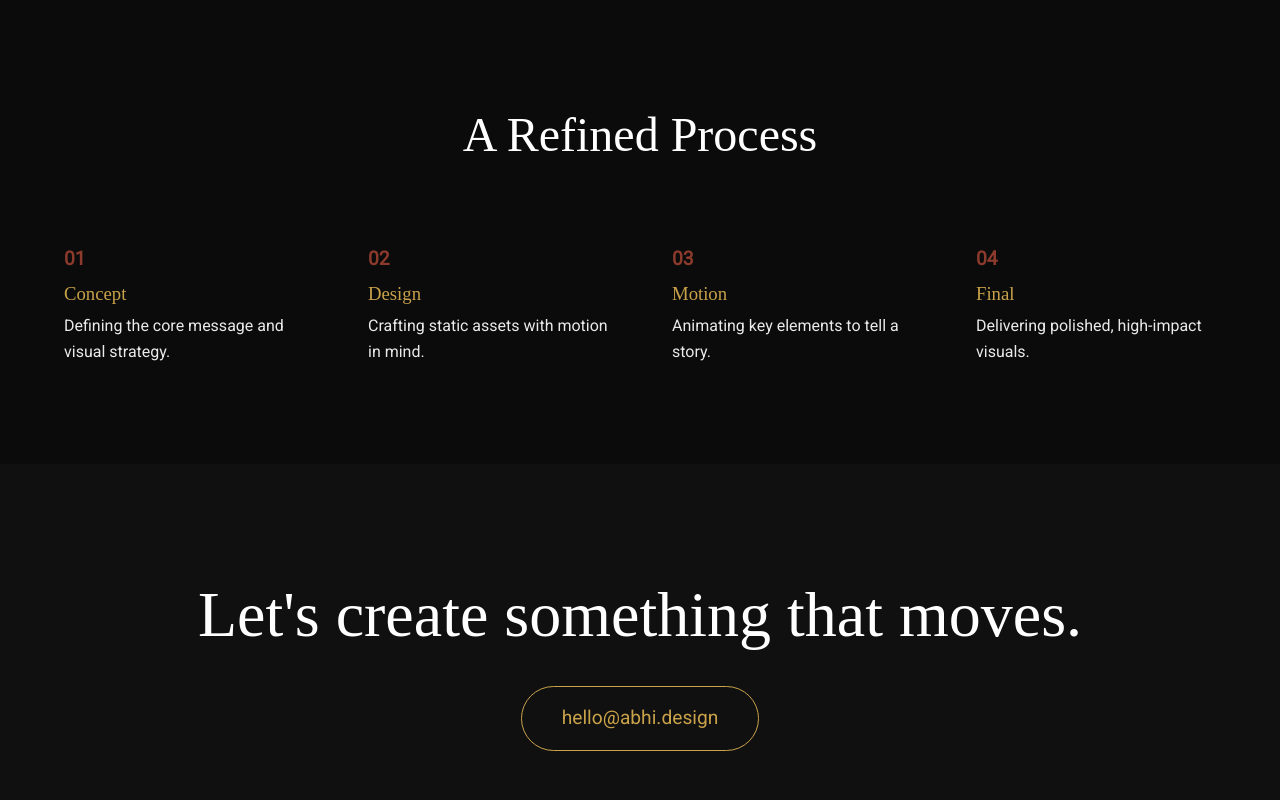
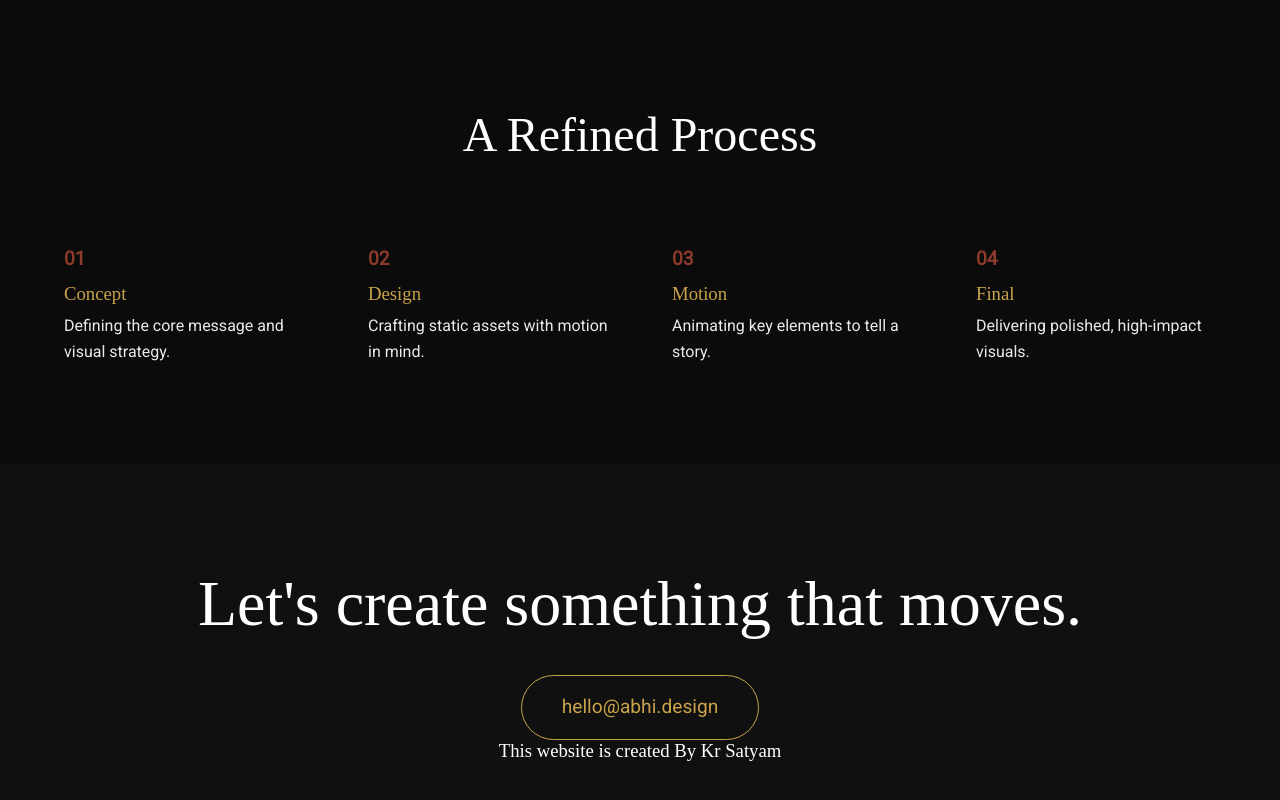
Before and after one commit to editnome07/abhi, a website built with Vite: page index.html in a window 1280 px wide. Shown: the part 2629-3429 px from the top of the page. Built offline with nearby package versions, Linux system fonts and the light colour scheme; a web font is replaced by a local one.

Commit message:
Update index.html

```diff
--- a/index.html
+++ b/index.html
@@ -155,6 +155,8 @@
         <footer id="footer" class="cta-footer">
             <h2 data-scroll-reveal>Let's create something that moves.</h2>
             <a href="mailto:hello@abhi.design" class="cta-button" data-scroll-reveal>hello@abhi.design</a>
+            <h3 data-scroll-reveal>This website is created By Kr Satyam</h3>
+
         </footer>
     </div>
     <script type="module" src="/src/main.ts"></script>
```
